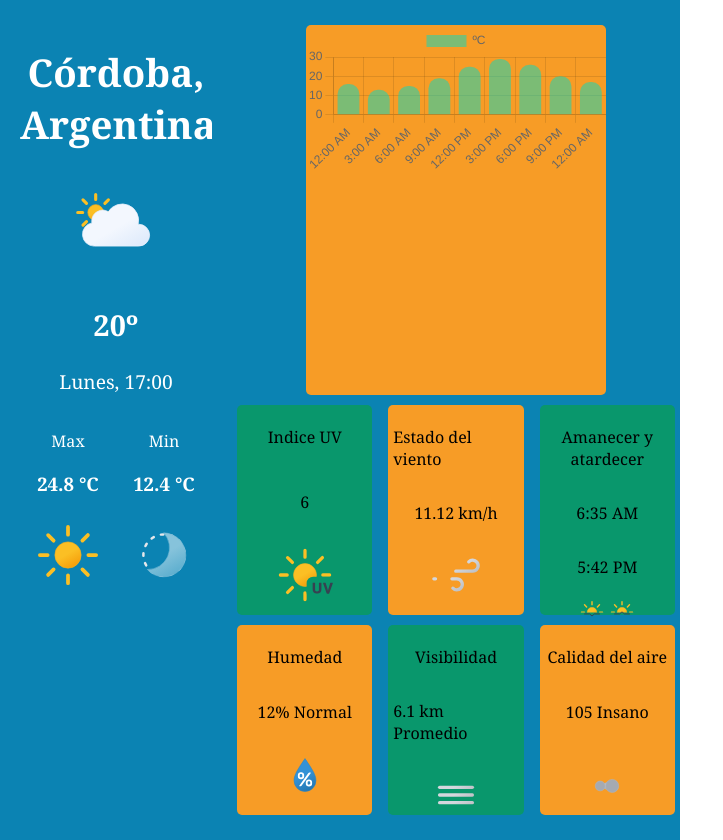
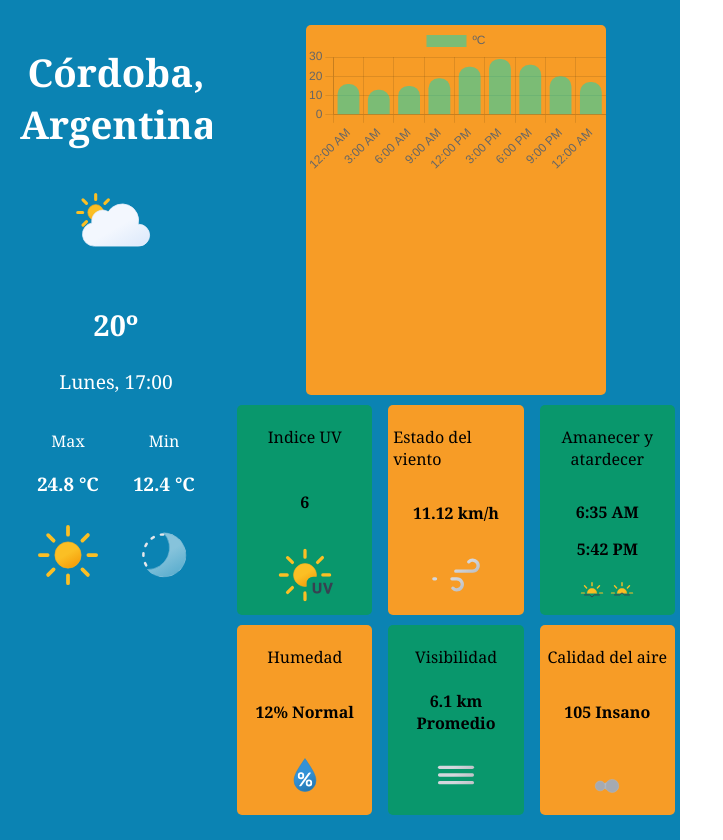
Before and after one commit to candeambi/Dashboard, a React (Create React App) app: page / in a window 1280 px wide. Shown: the whole page, without its empty margins (0-723 px from the left). Built offline with nearby package versions, Linux system fonts and the light colour scheme.

Commit message:
Modifico css y borro comentarios

```diff
--- a/src/componentes/AirQuality.js
+++ b/src/componentes/AirQuality.js
@@ -17,38 +17,16 @@ const Card = styled.div`
     padding: 5px;
     height: 180px;
 `;
-/*
-const TitleCard = styled.p`
-    font-size: large;
-    font-family: Georgia, 'Times New Roman', Times, serif;
-    grid-column: 1 / span 2;
-    text-align: center;
+
+const Info = styled.div`
+font-weight: bold;
 `;
-
-const Value = styled.h3`
-    grid-row: 2 / 3;
-    grid-column: 1 / 2;
-    text-align: center;
-`;
-
-const Description = styled.h4`
-    grid-row: 3 / 4;
-    grid-column: 1 / span 2;
-    text-align: center;
-`;
-
-const SecondIcon = styled.div`
-    grid-row: auto;
-    grid-column: 2 / 3;
-    text-align: center;
-`;
-*/
 
 function AirQuality() {
     return (
         <Card>
             <p>Calidad del aire</p>
-            <p>105 Insano</p>
+            <Info>105 Insano</Info>
 
                 <img src={Smoke} alt='Humo' width={'70px'}/>
 
--- a/src/componentes/Humidity.js
+++ b/src/componentes/Humidity.js
@@ -16,37 +16,17 @@ const Card = styled.div`
     padding: 5px;
     height: 180px;
 `;
-/*
-const TitleCard = styled.p`
-    font-size: large;
-    font-family: Georgia, 'Times New Roman', Times, serif;
-    grid-column: 1 / span 2;
-    text-align: center;
+
+const Info = styled.div`
+font-weight: bold;
+text-align: center;
 `;
 
-const Value = styled.h3`
-    grid-row: 2 / 3;
-    grid-column: 1 / 2;
-    text-align: center;
-`;
-
-const Description = styled.h4`
-    grid-row: 3 / 4;
-    grid-column: 1 / span 2;
-    text-align: center;
-`;
-
-const SecondIcon = styled.div`
-    grid-row: auto;
-    grid-column: 2 / 3;
-    text-align: center;
-`;
-*/
 function Humidity(){
     return (
         <Card>
             <p>Humedad</p >
-            <p>12%  Normal</p>
+            <Info>12%  Normal</Info>
                 <img src={HumidityIcon} alt='Humedad' width={'70px'}/>
         </Card>
     );
--- a/src/componentes/SunriseSunset.js
+++ b/src/componentes/SunriseSunset.js
@@ -22,45 +22,17 @@ const Card = styled.div`
 const Wrap = styled.div`
     flex-wrap: wrap;
 `;
- /*
-const TitleCard = styled.p`
-    font-size: large;
-    font-family: Georgia, 'Times New Roman', Times, serif;
-    grid-column: 1 / span 2;
-    text-align: center;
+
+const Info = styled.div`
+font-weight: bold;
 `;
-
-const Value = styled.h3`
-    grid-row: 2 / 3;
-    grid-column: 1 / 2;
-    text-align: center;
-`;
-
-const SecondValue = styled.h3`
-    grid-row: 3 / 4;
-    grid-column: 1 / 2;
-    text-align: center;
-`;
-
-const Icon = styled.div`
-    grid-row: 2 / 3;
-    grid-column: 2 / 3;
-    text-align: center;
-`;
-
-const SecondIcon = styled.div`
-    grid-row: 3 / 4;
-    grid-column: 2 / 3;
-    text-align: center;
-`;
-*/
 
 function SunriseSunset () {
     return (
         <Card>
             <p>Amanecer y atardecer</p>
-            <p>6:35 AM</p>
-            <p>5:42 PM</p>
+            <Info>6:35 AM</Info>
+            <Info>5:42 PM</Info>
 
             <Wrap>
                 <img src={Sunset} alt='Atardecer' width={'30px'} />
--- a/src/componentes/UvIndex.js
+++ b/src/componentes/UvIndex.js
@@ -16,32 +16,17 @@ const Card = styled.div`
     padding:5px;
     height: 200px;
 `;
-/*
-const TitleCard = styled.p`
-    font-size: large;
-    font-family: Georgia, 'Times New Roman', Times, serif;
-    grid-column: 1 / span 2;
-    text-align: center;
+
+const Info = styled.div`
+font-weight: bold;
+text-align: center;
 `;
-
-const Value = styled.h3`
-    grid-row: 2 / 3;
-    grid-column: 1 / 2;
-    text-align: center;
-`;
-
-const Icon = styled.div`
-    grid-row: 2 / 3;
-    grid-column: 2 / 3;
-    text-align: center;
-`;
-*/
 
 function UvIndex (){
     return (
         <Card>
                 <p>Indice UV</p>
-                <p>6</p>
+                <Info>6</Info>
 
                     <img src={UvIcon} alt='RayosUV' width={'70px'}/>
 
--- a/src/componentes/Visibility.js
+++ b/src/componentes/Visibility.js
@@ -16,38 +16,17 @@ const Card = styled.div`
     padding: 5px;
         height: 180px;
 `;
-/*
-const TitleCard = styled.p`
-    font-size: large;
-    font-family: Georgia, 'Times New Roman', Times, serif;
-    grid-column: 1 / span 2;
-    text-align: center;
+
+const Info = styled.div`
+font-weight: bold;
+text-align: center;
 `;
-
-const Value = styled.h3`
-    grid-row: 2 / 3;
-    grid-column: 1 / 2;
-    text-align: center;
-`;
-
-const Description = styled.h4`
-    grid-row: 3 / 4;
-    grid-column: 1 / span 2;
-    text-align: center;
-`;
-
-const SecondIcon = styled.div`
-    grid-row: auto;
-    grid-column: 2 / 3;
-    text-align: center;
-`;
-*/
 
 function Visibility() {
     return (
         <Card>
             <p>Visibilidad</p>
-            <p>6.1 km Promedio</p>
+            <Info>6.1 km Promedio</Info>
                 <img src={VisibilityIcon} alt='Visibilidad' width={'70px'}/>
 
         </Card>
--- a/src/componentes/Wind.js
+++ b/src/componentes/Wind.js
@@ -17,32 +17,16 @@ const Card = styled.div`
     padding: 5px;
         height: 200px;
 `;
-/*
-const TitleCard = styled.p`
-    font-size: large;
-    font-family: Georgia, 'Times New Roman', Times, serif;
-    grid-column: 1 / span 2;
-    text-align: center;
+
+const Info = styled.div`
+font-weight: bold;
 `;
-
-const Value = styled.h3`
-    grid-row: 2 / 3;
-    grid-column: 1 / 2;
-    text-align: center;
-`;
-
-const Icon = styled.div`
-    grid-row: 2 / 3;
-    grid-column: 2 / 3;
-    text-align: center;
-`;
-*/
 
 function Wind () {
     return (
         <Card>
             <p>Estado del viento</p>
-            <p>11.12 km/h</p>
+            <Info>11.12 km/h</Info>
 
                 <img src={WindIcon} alt='Viento' width={'70px'}/>
 
```
